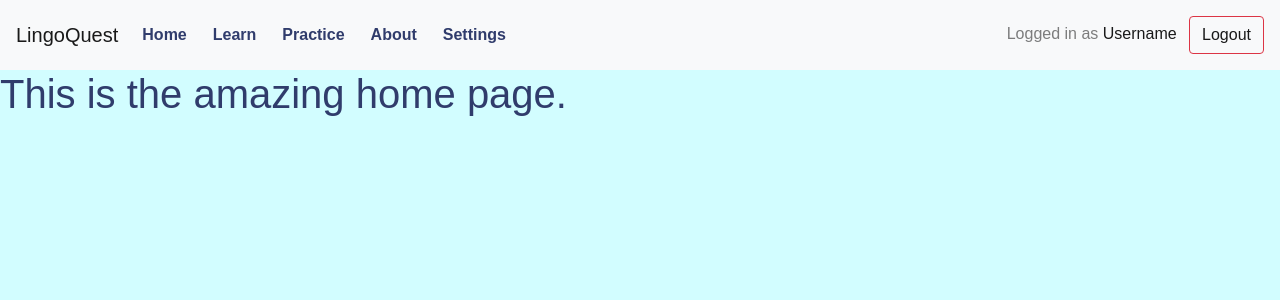
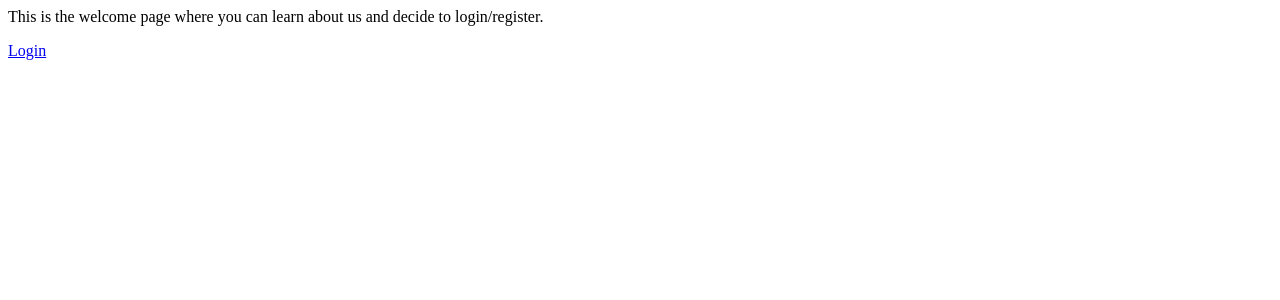
Before and after one commit to darekbtw/Lingo-Quest-Ai, a Flask app: page / in a window 1280 px wide. Shown: the top 300 px of the page. Run offline with Flask 3, Linux system fonts and the light colour scheme.

Commit message:
Swapped hard-coded urls for url_for. Also added register and welcome page.

```diff
--- a/app.py
+++ b/app.py
@@ -22,6 +22,10 @@ def __repr__(self):
 @app.route('/')
 def index():
     return render_template('index.html')
+
+@app.route('/home')
+def home():
+    return render_template('home.html')
 
 @app.route('/learn')
 def learn():
@@ -54,5 +58,9 @@ def login():
             return redirect(url_for('index'))
     return render_template('login.html', error=error)
 
+@app.route('/register')
+def register():
+    return render_template('register.html')
+
 if __name__ == "__main__":
     app.run(debug=True)
--- a/templates/base.html
+++ b/templates/base.html
@@ -9,7 +9,7 @@
 </head>
 <body>
     <nav class="navbar navbar-expand-lg navbar-light bg-light">
-        <a class="navbar-brand" href="/about">LingoQuest</a>
+        <a class="navbar-brand" href="{{url_for('index')}}">LingoQuest</a>
         <button class="navbar-toggler" type="button" data-toggle="collapse" data-target="#navbarSupportedContent" aria-controls="navbarSupportedContent" aria-expanded="false" aria-label="Toggle navigation">
           <span class="navbar-toggler-icon"></span>
         </button>
@@ -17,24 +17,24 @@
         <div class="collapse navbar-collapse" id="navbarSupportedContent">
           <ul class="navbar-nav mr-auto">
             <li class="nav-item active">
-              <a class="nav-link" href="/">Home <span class="sr-only">(current)</span></a>
+              <a class="nav-link" href="{{url_for('home')}}">Home <span class="sr-only">(current)</span></a>
             </li>
             <li class="nav-item">
-              <a class="nav-link" href="/learn">Learn</a>
+              <a class="nav-link" href="{{url_for('learn')}}">Learn</a>
             </li>
             <li class="nav-item">
-              <a class="nav-link" href="/practice">Practice</a>
+              <a class="nav-link" href="{{url_for('practice')}}">Practice</a>
             </li>
             <li class="nav-item">
-                <a class="nav-link" href="/about">About</a>
+                <a class="nav-link" href="{{url_for('about')}}">About</a>
               </li>
               <li class="nav-item">
-                <a class="nav-link" href="/settings">Settings</a>
+                <a class="nav-link" href="{{url_for('settings')}}">Settings</a>
               </li>
           </ul>
           <div class="navbar-text">
-            Logged in as <a href="/profile" class="navbar-link">Username</a>
-            <a href="/login" class="btn btn-outline-danger my-2 my-sm-0 ml-2">Logout</a>
+            Logged in as <a href="{{url_for('profile')}}" class="navbar-link">Username</a>
+            <a href="{{url_for('login')}}" class="btn btn-outline-danger my-2 my-sm-0 ml-2">Logout</a>
           </div>
         </div>
     </nav>
--- a/templates/index.html
+++ b/templates/index.html
@@ -1,9 +1,13 @@
-{% extends 'base.html' %}
-
-{% block head %}
-<title>Home page</title>
-{% endblock %}
-
-{% block body %}
-<h1>This is the amazing home page.</h1>
-{% endblock %}
+<!DOCTYPE html>
+<html lang="en">
+<head>
+    <meta charset="UTF-8">
+    <meta http-equiv="X-UA-Compatible" content="IE=edge">
+    <meta name="viewport" content="width=device-width, initial-scale=1.0">
+    <title>LingoQuest Ai</title>
+</head>
+<body>
+    This is the welcome page where you can learn about us and decide to login/register.
+    <p><a href="{{url_for('login')}}">Login</a></p>
+</body>
+</html>
--- a/templates/login.html
+++ b/templates/login.html
@@ -19,5 +19,6 @@
         <p class="error"><strong>Error:</strong> {{ error }}
       {% endif %}
     </div>
+    <p>Don't have an account? <a href="{{url_for('register')}}">Sign up</a></p>
   </body>
 </html>
```
Also changed, not shown: templates/home.html (added, +10 -0 lines), templates/register.html (added, +9 -0 lines).
